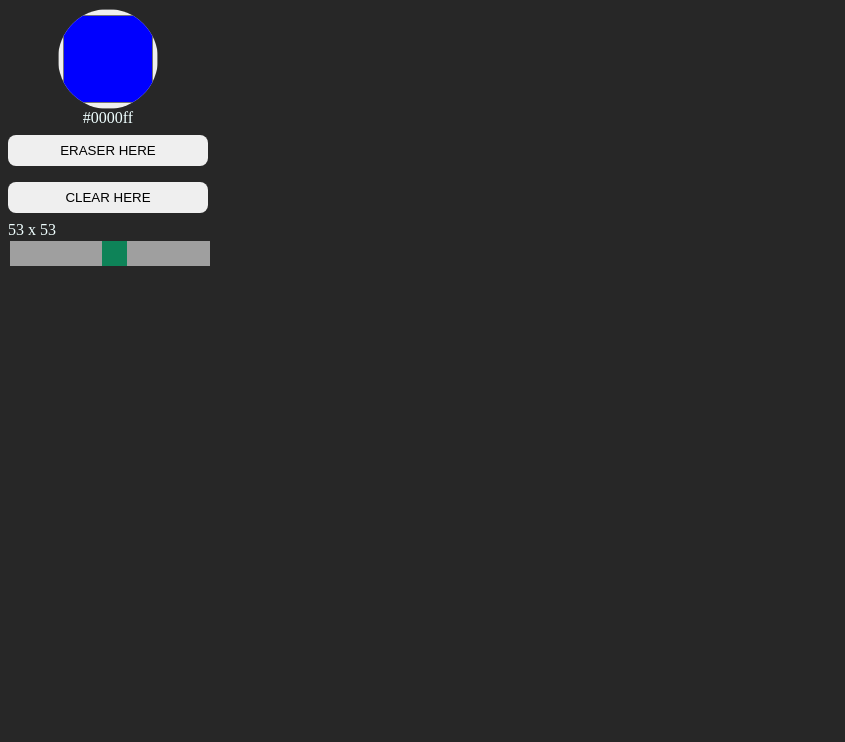
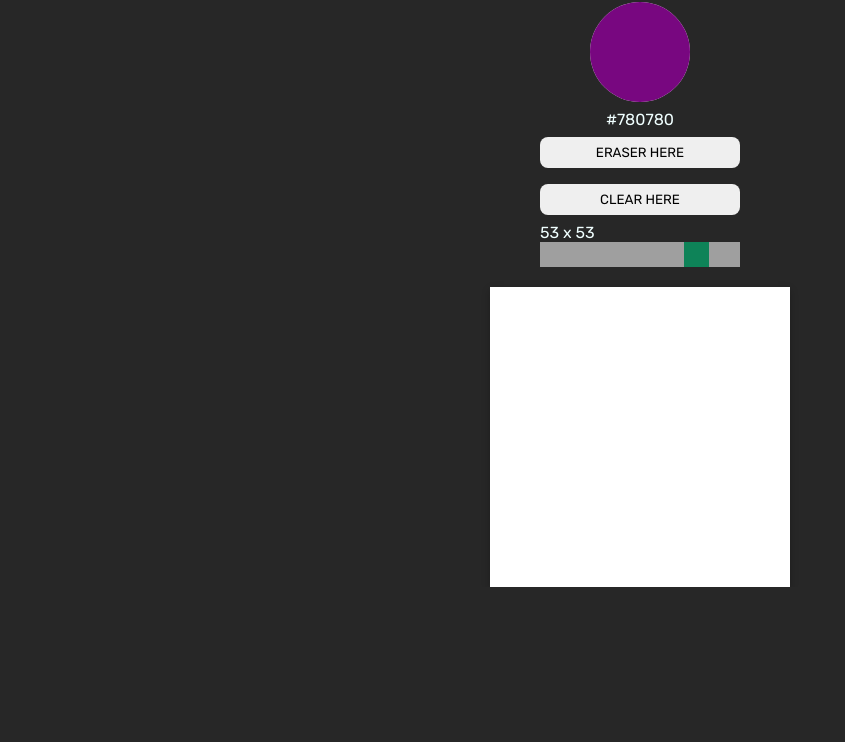
Before and after one commit to faizalhaziq11/etch-a-sketch, a website: page index.html in a window 1280 px wide. Shown: the part 58-800 px from the top of the page, without its empty margins (0-845 px from the left). Drawn offline with Linux system fonts and the light colour scheme.

Commit message:
Fix the color selector

```diff
--- a/css/styles.css
+++ b/css/styles.css
@@ -1,32 +1,76 @@
-.container{
+@import url("https://fonts.googleapis.com/css2?family=Rubik&display=swap");
+
+:root {
+  --grid-cols: 1;
+  --grid-rows: 1;
+}
+
+* {
+  margin: 0;
+  padding: 0;
+  box-sizing: border-box;
+  font-family: "Rubik", sans-serif;
+}
+
+.container {
+  display: flex;
+  flex-direction: column;
+  align-items: center;
+  justify-content: center;
+  gap: 1rem;
+  width: 100%;
+  margin: auto;
+  overflow-x: scroll;
+}
+
+.container-option {
   width: 200px;
   display: flex;
   flex-direction: column;
   align-items: center;
 }
-.container-colorpicker{
+.container-colorpicker {
   height: 100px;
   width: 100px;
   border: 1px solid none;
   overflow: hidden;
-  border-radius: 50%;
+  border-radius: 100%;
 }
 
-#colorpicker{
-  width: 100px;
-  height: 100px;
+#colorpicker {
+  width: 150px;
+  height: 150px;
+  padding: 0;
+  transform: translate(-25%, -25%);
 }
 
 .btn {
   width: 100%;
   padding: 8px 24px;
-  border-radius: .5rem;
+  border-radius: 0.5rem;
   border: none;
   text-decoration: none;
-  margin: .5rem;
+  margin: 0.5rem;
   text-transform: uppercase;
 }
 
-.btn--primary{
+#grid {
+  display: grid;
+  grid-template-rows: repeat(var(--grid-rows), 1fr);
+  grid-template-columns: repeat(var(--grid-cols), 1fr);
+}
 
+.grid-item {
+  /* padding: 1px; */
+  background-color: #fff;
+  /* border: 0px solid #fff; */
+  text-align: center;
 }
+
+.board {
+  width: 300px;
+  height: 300px;
+  background-color: azure;
+  box-shadow: rgb(0 0 0 / 24%) 0px 3px 8px;
+  display: grid;
+}
--- a/index.html
+++ b/index.html
@@ -1,38 +1,40 @@
 <!DOCTYPE html>
 <html lang="en">
-
   <head>
-  <meta charset="UTF-8">
-  <meta http-equiv="X-UA-Compatible" content="IE=edge">
-  <meta name="viewport" content="width=device-width, initial-scale=1.0">
+    <meta charset="UTF-8" />
+    <meta http-equiv="X-UA-Compatible" content="IE=edge" />
+    <meta name="viewport" content="width=device-width, initial-scale=1.0" />
     <script src="js/script.js" async defer></script>
-  <link rel="stylesheet" href="css/styles.css">
-  <link rel="stylesheet" href="css/input-slider.css">
+    <link rel="stylesheet" href="css/styles.css" />
+    <link rel="stylesheet" href="css/input-slider.css" />
     <title>Etch a sketch</title>
   </head>
 
-<body style="background-color: #272727;">
-  <h2 style="color: azure;">Etch a sketch</h2>
-  <div class="">
+  <body style="background-color: #272727">
+    <h2 style="color: azure; text-align: center; padding: 1rem">
+      Etch a sketch
+    </h2>
     <div class="container">
+      <div class="container-option">
         <div class="container-colorpicker">
-        <input type="color" id="colorpicker" value="#0000ff" />
+          <input type="color" id="colorpicker" value="#780780" />
         </div>
-      <div id="showcolor" style="color: azure;"></div>
-      <button onclick="eraser()" class="btn">
-        eraser here
-      </button>
-      <button onclick="clean()" class="btn">
-        clear here
-      </button>
+        <div id="showcolor" style="color: azure; margin-top: 8px"></div>
+        <button onclick="eraser()" class="btn">eraser here</button>
+        <button onclick="clean()" class="btn">clear here</button>
         <div class="slidecontainer">
-        <div id="demo" style="color: azure;"></div>
-        <input type="range" min="1" max="100" value="53" class="slider" id="myRange">
+          <div id="demo" style="color: azure"></div>
+          <input
+            type="range"
+            min="1"
+            max="64"
+            value="53"
+            class="slider"
+            id="myRange"
+          />
         </div>
       </div>
-    <div class="">
-    </div>
+      <div id="grid" class="board"></div>
     </div>
   </body>
-
 </html>
--- a/js/script.js
+++ b/js/script.js
@@ -1,35 +1,60 @@
-// console.log('hello world')
+const defaultColor = `#ffffff`;
+const defaultSize = `16`;
+let currentColor = `#780780`;
 
-const defaultColor = `#ffffff`;
-const defaultSize = `53`
+var color = document.getElementById("colorpicker");
+var showColor = document.getElementById("showcolor");
+showColor.innerHTML = `<span>${color.value}</span>`;
+
+color.oninput = function () {
+  showColor.innerHTML = `<span>${this.value}</span>`;
+};
+
+var slider = document.getElementById("myRange");
+var output = document.getElementById("demo");
+output.innerHTML = `<span class="">${slider.value} x ${slider.value}</span>`;
+
+slider.oninput = function () {
+  output.innerHTML = `<span>${this.value} x ${this.value}</span>`;
+  grid.innerHTML = "";
+  makeRows(this.value, this.value);
+};
 
 function eraser() {
-  console.log('delete')
+  console.log("delete");
 }
 
 function clean() {
-  // output.innerHTML = `<span>${defaultSize} x ${defaultSize}</span>`
-  // showColor.innerHTML = `<span>${defaultColor}</span>`;
-  document.getElementById("colorpicker").value = defaultColor
-  document.getElementById("myRange").value = defaultSize
-
+  document.getElementById("colorpicker").value = defaultColor;
+  document.getElementById("myRange").value = defaultSize;
+  grid.innerHTML = "";
+  makeRows(+defaultSize, +defaultSize);
+  setColor(defaultColor);
+  output.innerHTML = `<span>${defaultSize} x ${defaultSize}</span>`;
 }
 
-var slider = document.getElementById("myRange");
-var output = document.getElementById("demo");
-output.innerHTML = `<span class="">${slider.value} x ${slider.value}</span>`; // Display the default slider value
+var grid = document.getElementById("grid");
 
-// Update the current slider value (each time you drag the slider handle)
-slider.oninput = function () {
-  output.innerHTML = `<span>${this.value} x ${this.value}</span>`
+function makeRows(rows, cols) {
+  grid.style.setProperty("--grid-rows", rows);
+  grid.style.setProperty("--grid-cols", cols);
+
+  for (c = 0; c < rows * cols; c++) {
+    let cell = document.createElement("div");
+    cell.addEventListener("mouseover", () => {
+      cell.style.backgroundColor = currentColor;
+    });
+    grid.appendChild(cell).className = "grid-item";
+  }
 }
+makeRows(+defaultSize, +defaultSize);
 
-var color = document.getElementById("colorpicker");
-var showColor = document.getElementById("showcolor");
-showColor.innerHTML = `<span>${color.value}</span>`; // Display the default color value
+let colorPicker = document.getElementById("colorpicker");
 
-// Update the current color value (each time you pick a new color)
-color.oninput = function () {
-  showColor.innerHTML = `<span>${this.value}</span>`;
+colorPicker.addEventListener("input", () => {
+  setColor(colorPicker.value);
+});
 
+function setColor(color) {
+  return (currentColor = color);
 }
```
Lines whose indentation alone changed are shown as unchanged.
